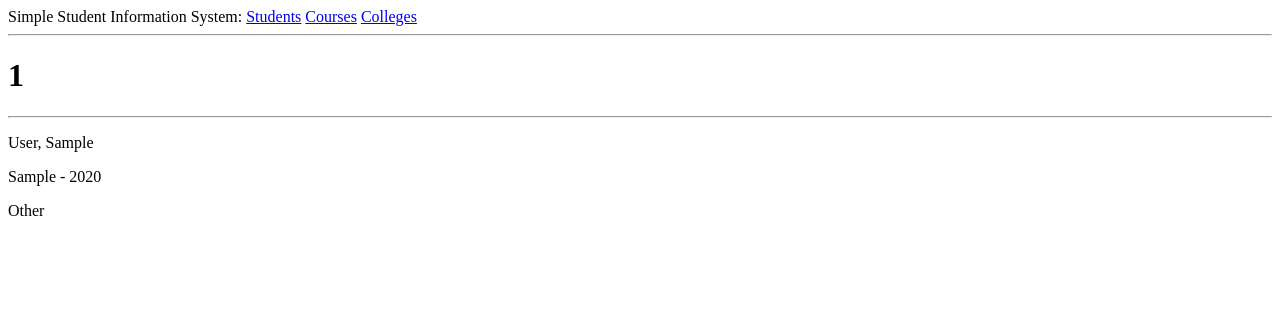
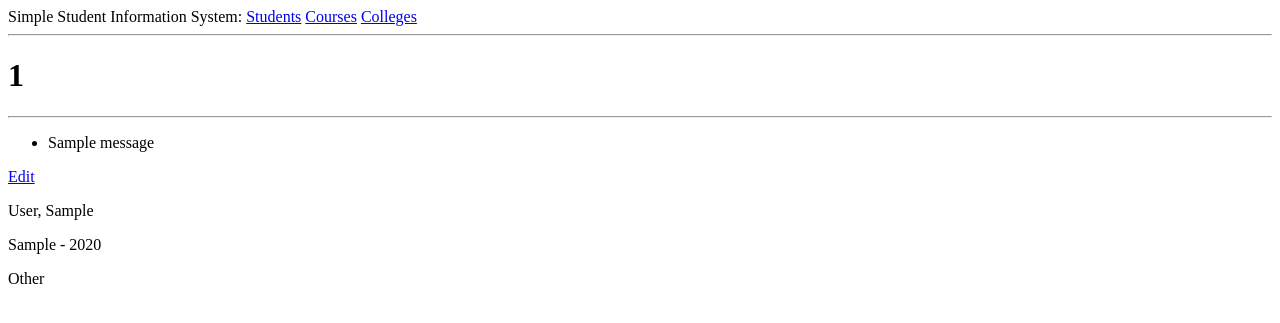
Before and after one commit to KnotUntied/flask-ssis, a Flask app: page /students/1 in a window 1280 px wide. Shown: the top 323 px of the page. Run offline with Flask 2, Linux system fonts and the light colour scheme; tables that the repository leaves empty hold one stand-in row (values such as "Sample post"); one stand-in notice (Sample message) is shown.

Commit message:
Add edit button and flashed messages to student "profile" page

```diff
--- a/app/templates/student_view.html
+++ b/app/templates/student_view.html
@@ -3,6 +3,16 @@
 {% block content %}
     <h1>{{ student.id }}</h1>
     <hr>
+    {% with messages = get_flashed_messages() %}
+    {% if messages %}
+    <ul>
+        {% for message in messages %}
+        <li>{{ message }}</li>
+        {% endfor %}
+    </ul>
+    {% endif %}
+    {% endwith %}
+    <p><a href="{{ url_for('edit_student', id=student.id) }}">Edit</a></p>
     <p>
     {{ student.lastname }}, {{ student.firstname }}
     </p>
```
